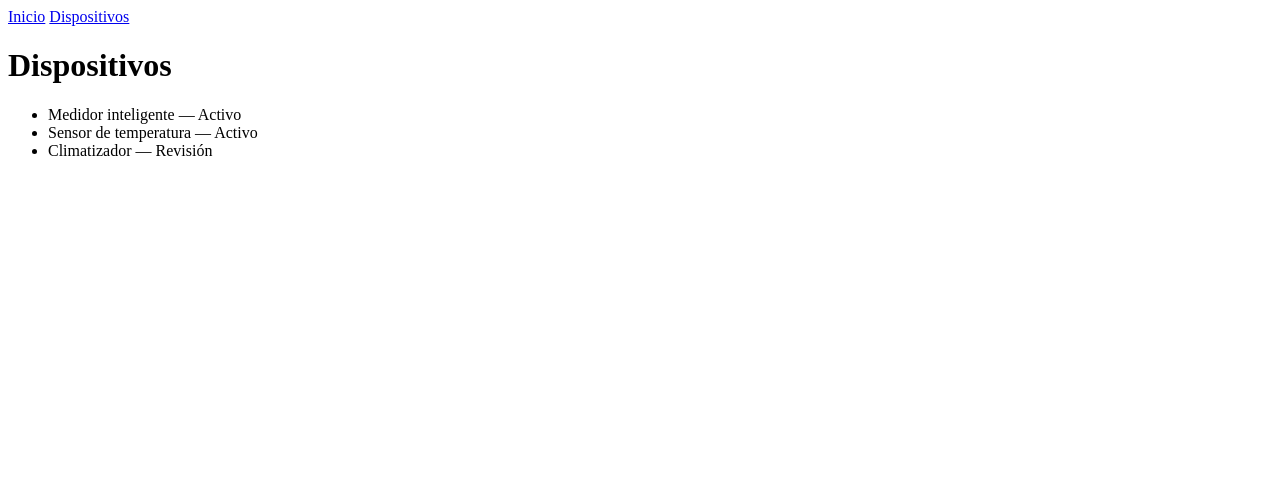
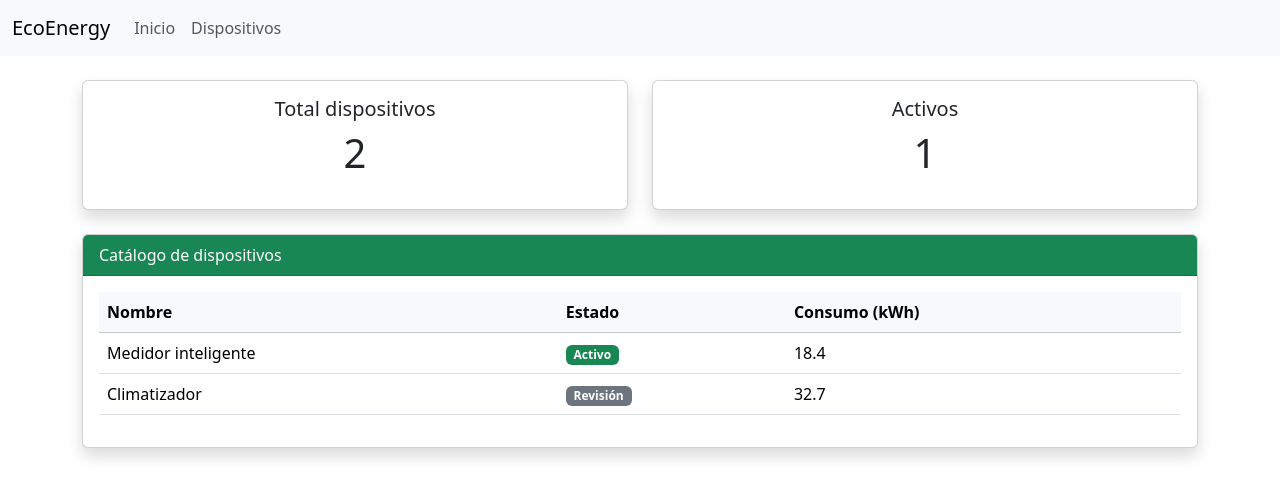
Before and after one commit to pamelamb0805/django-p2c1-mejiapamela, a Django app: page /dispositivos/ in a window 1280 px wide. Shown: the top 498 px of the page. Run offline with Django 5.2, Linux system fonts and the light colour scheme; some libraries are stand-ins or nearby versions.

Commit message:
clase 5- Paquetes Json, boostrap5-falta zona-

```diff
--- a/config/settings.py
+++ b/config/settings.py
@@ -38,6 +38,7 @@ INSTALLED_APPS = [
     'django.contrib.messages',
     'django.contrib.staticfiles',
     "dispositivos",
+    "django_bootstrap5"
 ]
 
 MIDDLEWARE = [
--- /dev/null
+++ b/data/dispositivos.json
@@ -0,0 +1,14 @@
+[
+{
+"id": 1,
+"nombre": "Medidor inteligente",
+"estado": "Activo",
+"consumo_kwh": 18.4
+},
+{
+"id": 2,
+"nombre": "Climatizador",
+"estado": "Revisión",
+"consumo_kwh": 32.7
+}
+]
--- /dev/null
+++ b/dispositivos/services.py
@@ -0,0 +1,9 @@
+import json
+from django.conf import settings
+def cargar_dispositivos():
+    ruta = settings.BASE_DIR / "data" / 'dispositivos.json'
+    with ruta.open(encoding="utf-8") as archivo:
+        datos = json.load(archivo)
+    if not isinstance(datos, list):
+        raise ValueError("Se esperaba una lista de dispositivos")
+    return datos
--- a/dispositivos/views.py
+++ b/dispositivos/views.py
@@ -2,6 +2,8 @@ from django.shortcuts import render
 
 from django.http import HttpResponse
 from django.shortcuts import render
+from .services import cargar_dispositivos
+
 def inicio(request):
     contexto = {
     "sistema": "EcoEnergy",
@@ -38,13 +40,16 @@ def zona(request, zona_id):
 
 #def catalogo
 def catalogo(request):
-    dispositivos = [
-    {"nombre": "Medidor inteligente", "estado": "Activo"},
-    {"nombre": "Sensor de temperatura", "estado": "Activo"},
-    {"nombre": "Climatizador", "estado": "Revisión"},
-    ]
+    dispositivos = cargar_dispositivos()
+    activos = sum(
+        1 for item in dispositivos
+        if item["estado"] == "Activo"
+    )
+    contexto = {
+        "dispositivos": dispositivos,
+        "total": len(dispositivos),
+        "total_activos": activos,
+    }
     return render(
-    request,
-    "dispositivos/catalogo.html",
-    {"dispositivos": dispositivos},
+        request, "dispositivos/catalogo.html", contexto
     )
--- a/requirements.txt
+++ b/requirements.txt
@@ -1,4 +1,5 @@
 asgiref==3.12.1
 Django==6.1
+django-bootstrap5==26.2
 sqlparse==0.6.0
 tzdata==2026.3
--- a/templates/base.html
+++ b/templates/base.html
@@ -1,15 +1,40 @@
 <!-- templates/base.html -->
+{% load django_bootstrap5 %}
 <!doctype html>
 <html lang="es">
 <head>
-<meta charset="utf-8">
-<title>{% block title %}EcoEnergy{% endblock %}</title>
+{% bootstrap_css %}
+    <meta charset="utf-8">
+    <title>{% block title %}EcoEnergy{% endblock %}</title>
 </head>
 <body>
 <nav>
-<a href="{% url 'dispositivos:inicio' %}">Inicio</a>
-<a href="{% url 'dispositivos:catalogo' %}">Dispositivos</a>
+    <nav class="navbar navbar-expand-lg navbar-light bg-light">
+  <div class="container-fluid">
+    <!-- Marca -->
+    <a class="navbar-brand" href="{% url 'dispositivos:inicio' %}">EcoEnergy</a>
+
+    <!-- Botón hamburguesa -->
+    <button class="navbar-toggler" type="button" data-bs-toggle="collapse" data-bs-target="#ecoNavbar" aria-controls="ecoNavbar" aria-expanded="false" aria-label="Toggle navigation">
+      <span class="navbar-toggler-icon"></span>
+    </button>
+
+    <!-- Links -->
+    <div class="collapse navbar-collapse" id="ecoNavbar">
+      <ul class="navbar-nav me-auto mb-2 mb-lg-0">
+        <li class="nav-item">
+          <a class="nav-link" href="{% url 'dispositivos:inicio' %}">Inicio</a>
+        </li>
+        <li class="nav-item">
+          <a class="nav-link" href="{% url 'dispositivos:catalogo' %}">Dispositivos</a>
+        </li>
+      </ul>
+    </div>
+  </div>
 </nav>
-<main>{% block content %}{% endblock %}</main>
+
+    <main>{% block content %}{% endblock %}</main>
+    {% bootstrap_javascript %}
 </body>
+
 </html>
--- a/templates/dispositivos/catalogo.html
+++ b/templates/dispositivos/catalogo.html
@@ -1,13 +1,65 @@
-<!-- templates/dispositivos/catalogo.html -->
 {% extends "base.html" %}
-{% block title %}Dispositivos | EcoEnergy{% endblock %}
 {% block content %}
-<h1>Dispositivos</h1>
-<ul>
-{% for dispositivo in dispositivos %}
-<li>{{ dispositivo.nombre }} — {{ dispositivo.estado }}</li>
-{% empty %}
-<li>No existen dispositivos disponibles.</li>
-{% endfor %}
-</ul>
-{% endblock %}
+<div class="container my-4">
+
+  <!-- Resumen -->
+  <div class="row mb-4">
+    <div class="col-md-6">
+      <div class="card shadow">
+        <div class="card-body text-center">
+          <h5 class="card-title">Total dispositivos</h5>
+          <p class="display-6">{{ total }}</p>
+        </div>
+      </div>
+    </div>
+    <div class="col-md-6">
+      <div class="card shadow">
+        <div class="card-body text-center">
+          <h5 class="card-title">Activos</h5>
+          <p class="display-6">{{ total_activos }}</p>
+        </div>
+      </div>
+    </div>
+  </div>
+
+  <!-- Tabla -->
+  <div class="card shadow">
+    <div class="card-header bg-success text-white">
+      Catálogo de dispositivos
+    </div>
+    <div class="card-body">
+      <div class="table-responsive">
+        <table class="table table-hover align-middle">
+          <thead class="table-light">
+            <tr>
+              <th>Nombre</th>
+              <th>Estado</th>
+              <th>Consumo (kWh)</th>
+            </tr>
+          </thead>
+          <tbody>
+            {% for d in dispositivos %}
+            <tr>
+              <td>{{ d.nombre }}</td>
+              <td>
+                {% if d.estado %}
+                  {% if d.estado == 'Activo' %}
+                    <span class="badge bg-success">{{ d.estado }}</span>
+                  {% else %}
+                    <span class="badge bg-secondary">{{ d.estado }}</span>
+                  {% endif %}
+                {% else %}
+                  <span class="badge bg-warning text-dark">Sin estado</span>
+                {% endif %}
+              </td>
+              <td>{{ d.consumo_kwh }}</td>
+            </tr>
+            {% endfor %}
+          </tbody>
+        </table>
+      </div>
+    </div>
+  </div>
+
+</div>
+{% endblock content %}
--- /dev/null
+++ b/templates/zonas/inicio.html
@@ -0,0 +1,3 @@
+{% extends "base.html" %}
+
+{% block title %}Inicio
```
Also changed, not shown: templates/zonas/lista.html (added).
